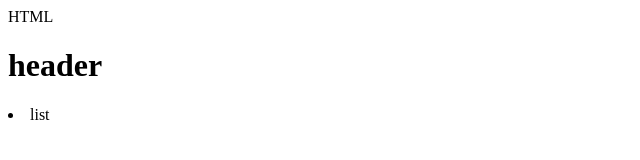
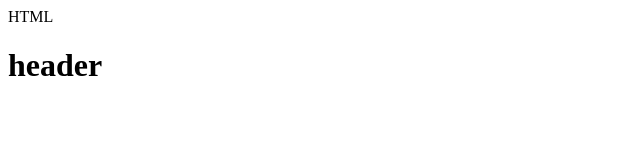
Before and after one commit to pannemsrujana/fresherbatch, a plain HTML site: page index.html in a window 1280 px wide. Shown: the full height of the page, 0-640 px from the left. Drawn offline with Linux system fonts and the light colour scheme.

Commit message:
second commit

```diff
--- a/index.html
+++ b/index.html
@@ -1,6 +1,6 @@
 <html><head> HTML </head>
     <body>
         <h1>header</h1>
-        <li>list</li>
+
     </body>
 </html>
```
Also changed, not shown: 1 other file.
